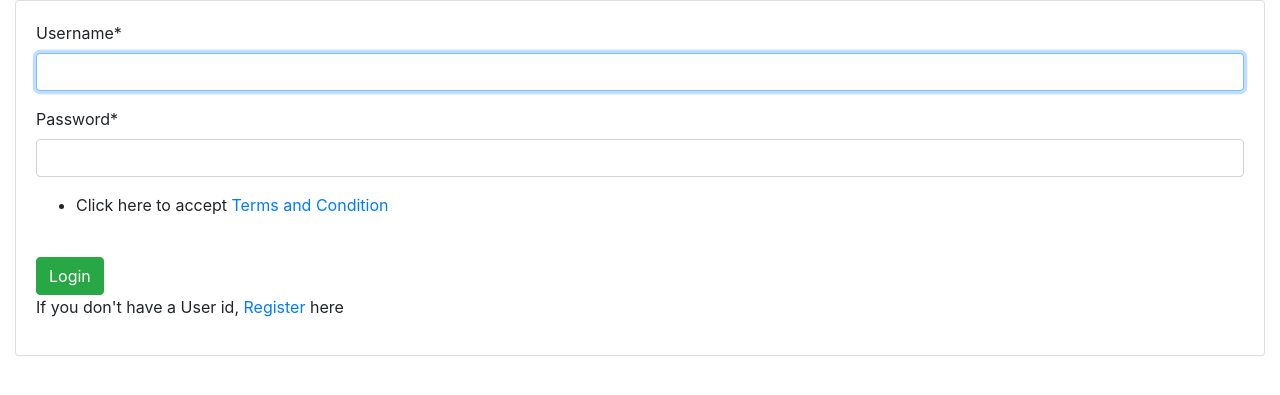
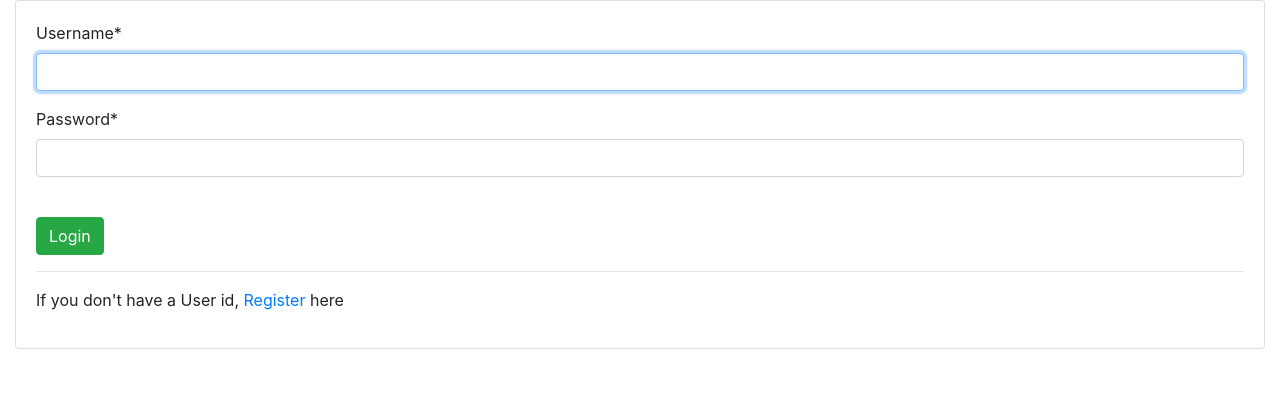
Before and after one commit to rishthas/currency_converter, a Django app: page /login/ in a window 1280 px wide. Shown: the part 56-451 px from the top of the page. Run offline with Django 3.2, Linux system fonts and the light colour scheme; some libraries are stand-ins or nearby versions.

Commit message:
Login to Register -Terms and conditions

```diff
--- a/register/templates/registration/login.html
+++ b/register/templates/registration/login.html
@@ -8,52 +8,12 @@
     {% csrf_token %}
     {{form|crispy}}
 
-    <ul>
-        <li>Click here to accept <a href="#"><span data-toggle="modal" data-target="#exampleModalCenter">Terms and Condition</span></a></li>
-    </ul>
+
     <br>
     <button type="submit" class="btn btn-success">Login</button>
-
+        <hr>
         <p> If you don't have a User id, <a href="{% url 'register' %}">Register</a> here
         </p>
 </form>
-<div class="modal fade" id="exampleModalCenter" tabindex="-1" role="dialog" aria-labelledby="exampleModalCenterTitle" aria-hidden="true">
-    <div class="modal-dialog modal-dialog-centered" role="document">
-      <div class="modal-content">
-        <div class="modal-header justify-content-center">
-          <h5 class="modal-title" id="exampleModalLongTitle">Terms and Conditions</h5>
-          <button type="button" class="close" data-dismiss="modal" aria-label="Close">
-            <span aria-hidden="true">&times;</span>
-          </button>
-        </div>
-        <div class="modal-body">
-          <p style="font-size: small;">
-            Praesent sapien massa, convallis a pellentesque nec, egestas non nisi. Donec sollicitudin molestie malesuada. Praesent sapien massa, convallis a pellentesque nec, egestas non nisi. Curabitur aliquet quam id dui posuere blandit. Nulla porttitor accumsan tincidunt. Vivamus suscipit tortor eget felis porttitor volutpat. Curabitur arcu erat, accumsan id imperdiet et, porttitor at sem. Cras ultricies ligula sed magna dictum porta.<br/><br/>Vivamus suscipit tortor eget felis porttitor volutpat. Curabitur aliquet quam id dui posuere blandit. Nulla quis lorem ut libero malesuada feugiat. Mauris blandit aliquet elit, eget tincidunt nibh pulvinar a. Nulla porttitor accumsan tincidunt. Curabitur arcu erat, accumsan id imperdiet et, porttitor at sem. Curabitur non nulla sit amet nisl tempus convallis quis ac lectus. Vestibulum ante ipsum primis in faucibus orci luctus et ultrices posuere cubilia Curae; Donec velit neque, auctor sit amet aliquam vel, ullamcorper sit amet ligula.
-          </p>
-        </div>
-        <div class="modal-footer">
-          <button type="button" class="btn btn-secondary" data-dismiss="modal">Close</button>
-          <button id="terms" type="button" class="btn btn-primary">Accept</button>
-        </div>
-      </div>
-    </div>
-  </div>
-  <script>
-      $(document).ready(function(){
-            var tc_excpeted = false;
-            $("#terms").click(function(){
-                tc_excpeted = true;
-                // alter("here");
-                $("#exampleModalCenter").modal("hide");
-            });
 
-            $("form").submit(function(){
-                if(tc_excpeted == false){
-                    alert("Please read through the Terms and condition and Accept the same..")
-                    return false;
-                }
-            });
-
-      });
-  </script>
     {% endblock %}
```
Also changed, not shown: register/templates/register/register.html (+37 -0 lines).
